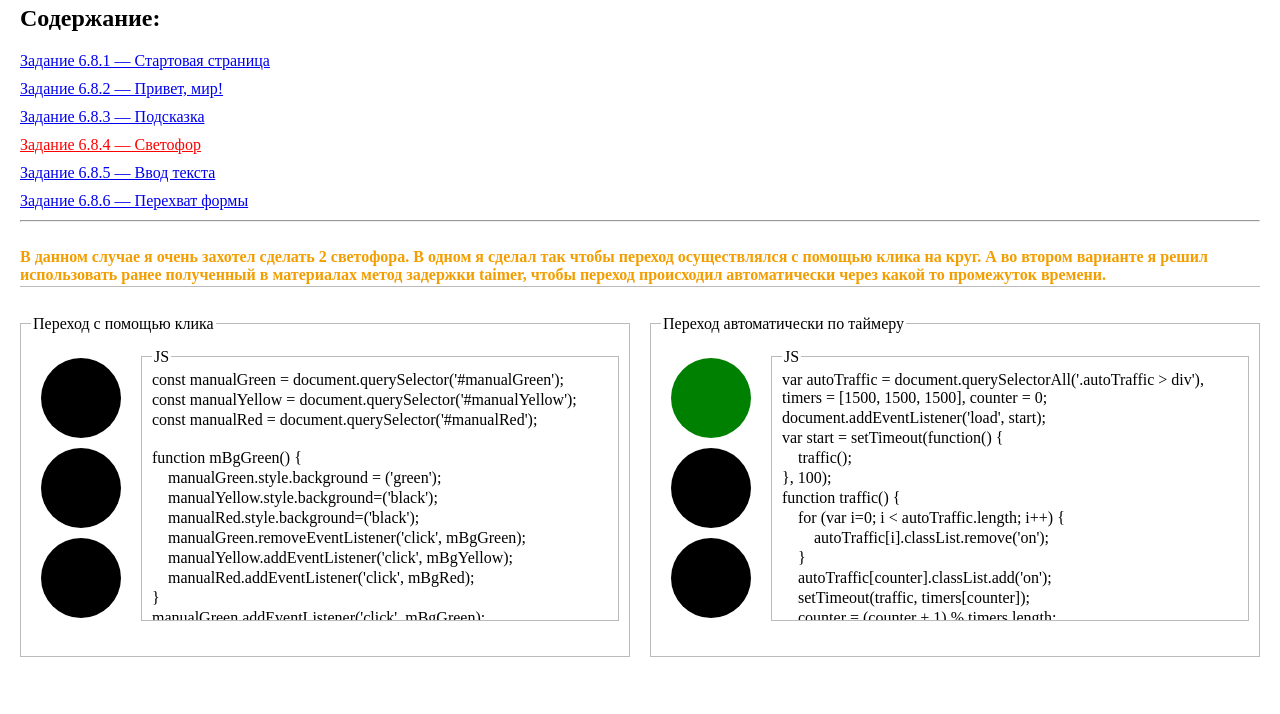
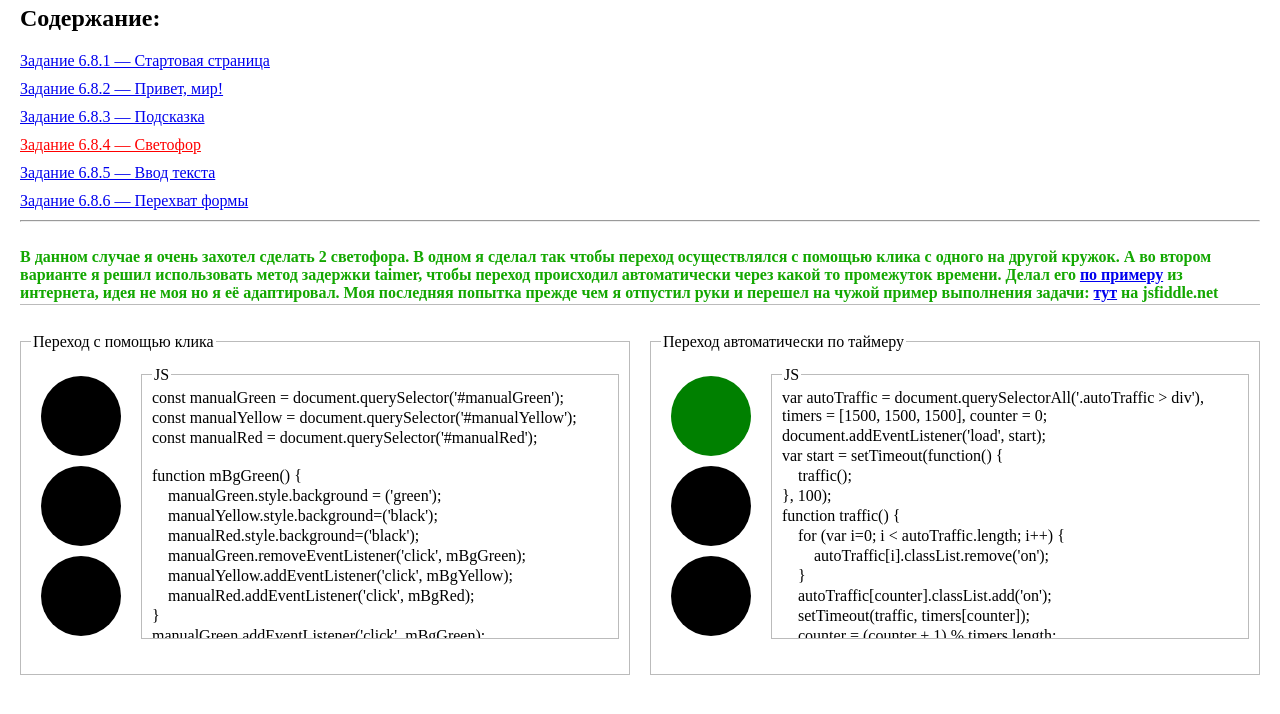
Before and after one commit to brain-skills/js-start, a plain HTML site: page task3/index.html in a window 1280 px wide. Shown: the part 84-798 px from the top of the page. Drawn offline with Linux system fonts and the light colour scheme.

Commit message:
init version 1.0.5

```diff
--- a/task3/index.html
+++ b/task3/index.html
@@ -21,7 +21,7 @@
         <li><a href="../task5/index.html">Задание 6.8.6 — Перехват формы</a></li>
     </ul>
     <hr><br>
-    <p style="color: rgb(243, 158, 0); font-weight: 600;">В данном случае я очень захотел сделать 2 светофора. В одном я сделал так чтобы переход осуществлялся с помощью клика на круг. А во втором варианте я решил использовать ранее полученный в материалах метод задержки taimer, чтобы переход происходил автоматически через какой то промежуток времени.</p><br>
+    <p style="color: rgb(19, 167, 0); font-weight: 600;">В данном случае я очень захотел сделать 2 светофора. В одном я сделал так чтобы переход осуществлялся с помощью клика с одного на другой кружок. А во втором варианте я решил использовать метод задержки taimer, чтобы переход происходил автоматически через какой то промежуток времени. Делал его <a href="https://stackblitz.com/edit/traffic-light-in-vanilla-javascript?file=index.js" target="_blank">по примеру</a> из интернета, идея не моя но я её адаптировал. Моя последняя попытка прежде чем я отпустил руки и перешел на чужой пример выполнения задачи: <a href="https://jsfiddle.net/Georka/fzb4c6x8/4/" target="_blank">тут</a> на jsfiddle.net</p><br>
     <div class="traffics">
         <fieldset class="manual"><legend>Переход с помощью клика</legend>
             <div class="manualTraffic">
```
